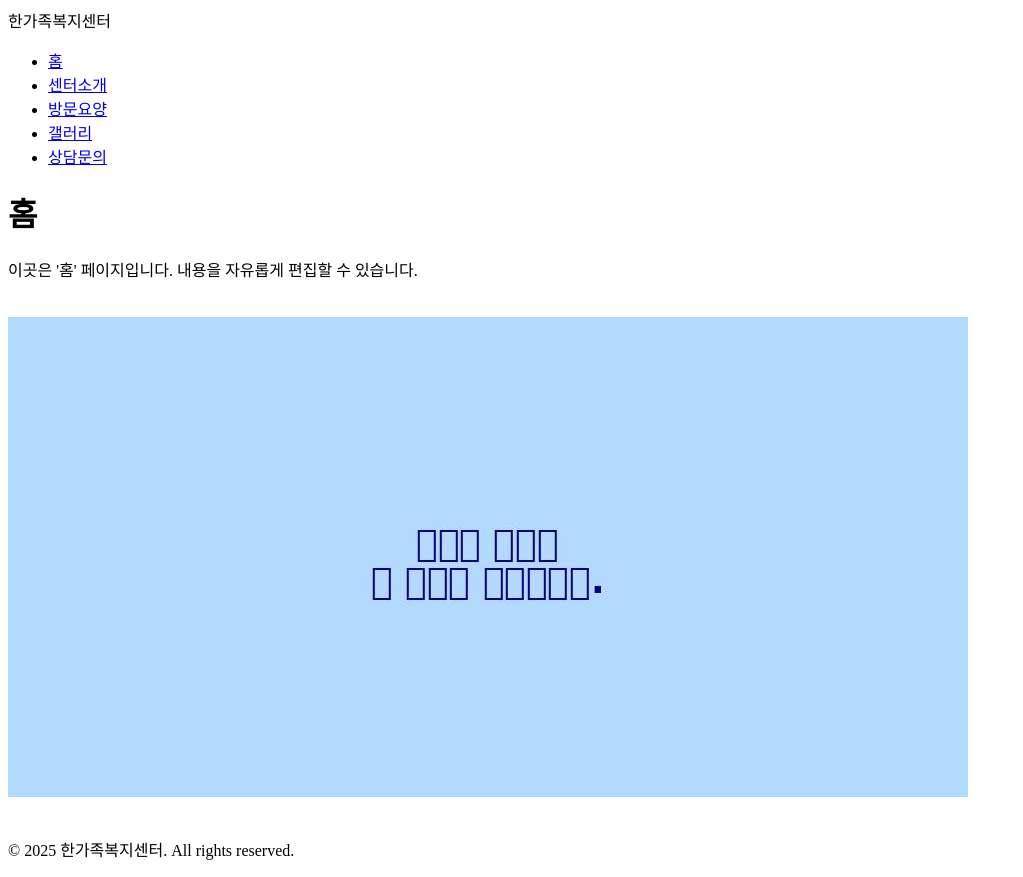
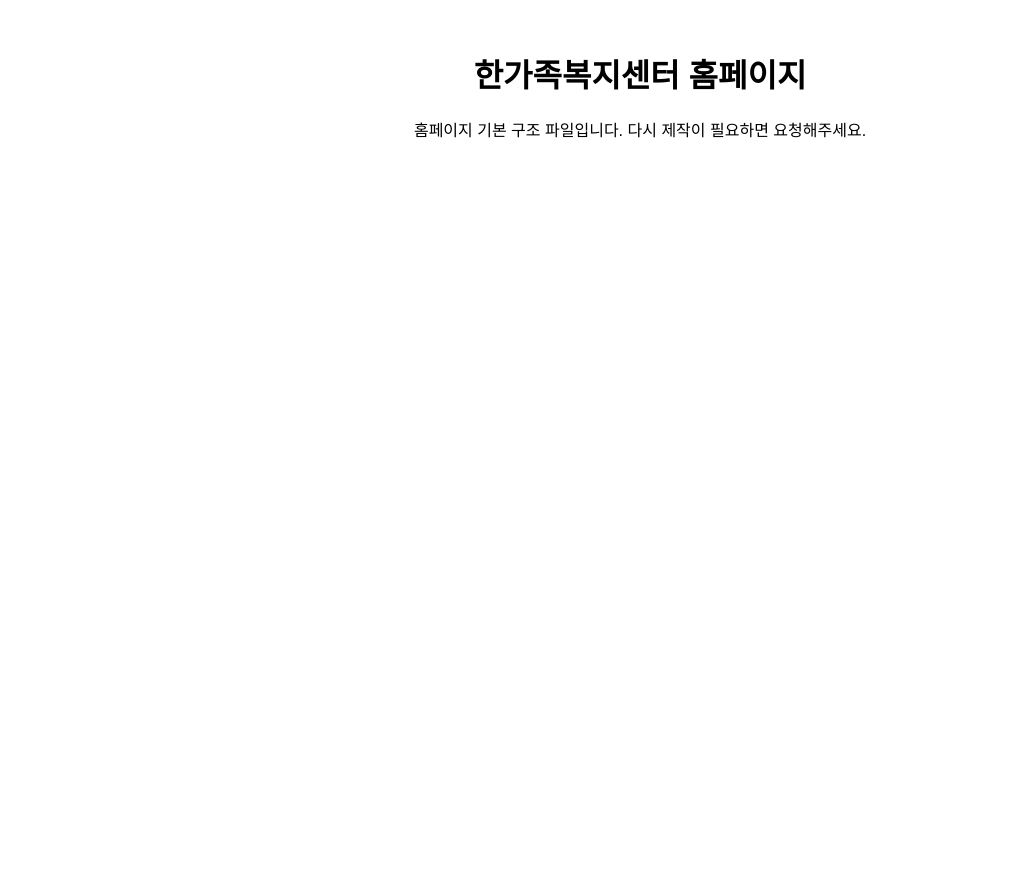
Before and after one commit to hyun-jun12/-, a plain HTML site: page index.html in a window 1280 px wide. Shown: the whole page, without its empty margins (0-1023 px from the left). After the commit the page ends 800 px from the top, so only its background shows below. Drawn offline with Linux system fonts and the light colour scheme.

Commit message:
Add files via upload

```diff
--- a/index.html
+++ b/index.html
@@ -1,33 +1,15 @@
+
 <!DOCTYPE html>
 <html lang="ko">
 <head>
-  <meta charset="UTF-8" />
-  <meta name="viewport" content="width=device-width, initial-scale=1.0"/>
-  <title>홈 - 한가족복지센터</title>
-  <link rel="stylesheet" href="style.css" />
+  <meta charset="UTF-8">
+  <title>한가족복지센터</title>
+  <style>
+    body { font-family: Arial, sans-serif; text-align: center; margin-top: 50px; }
+  </style>
 </head>
 <body>
-  <header class="site-header">
-    <div class="logo">한가족복지센터</div>
-    <nav class="main-nav">
-      <ul>
-        <li><a href="index.html">홈</a></li>
-        <li><a href="about.html">센터소개</a></li>
-        <li><a href="service.html">방문요양</a></li>
-        <li><a href="gallery.html">갤러리</a></li>
-        <li><a href="contact.html">상담문의</a></li>
-      </ul>
-    </nav>
-  </header>
-
-  <main class="main-content">
-    <h1>홈</h1>
-    <p>이곳은 '홈' 페이지입니다. 내용을 자유롭게 편집할 수 있습니다.</p>
-    <img src="sample.jpg" alt="한가족 이미지" style="max-width:100%; margin: 20px 0;" />
-  </main>
-
-  <footer class="site-footer">
-    <p>© 2025 한가족복지센터. All rights reserved.</p>
-  </footer>
+  <h1>한가족복지센터 홈페이지</h1>
+  <p>홈페이지 기본 구조 파일입니다. 다시 제작이 필요하면 요청해주세요.</p>
 </body>
 </html>
```
